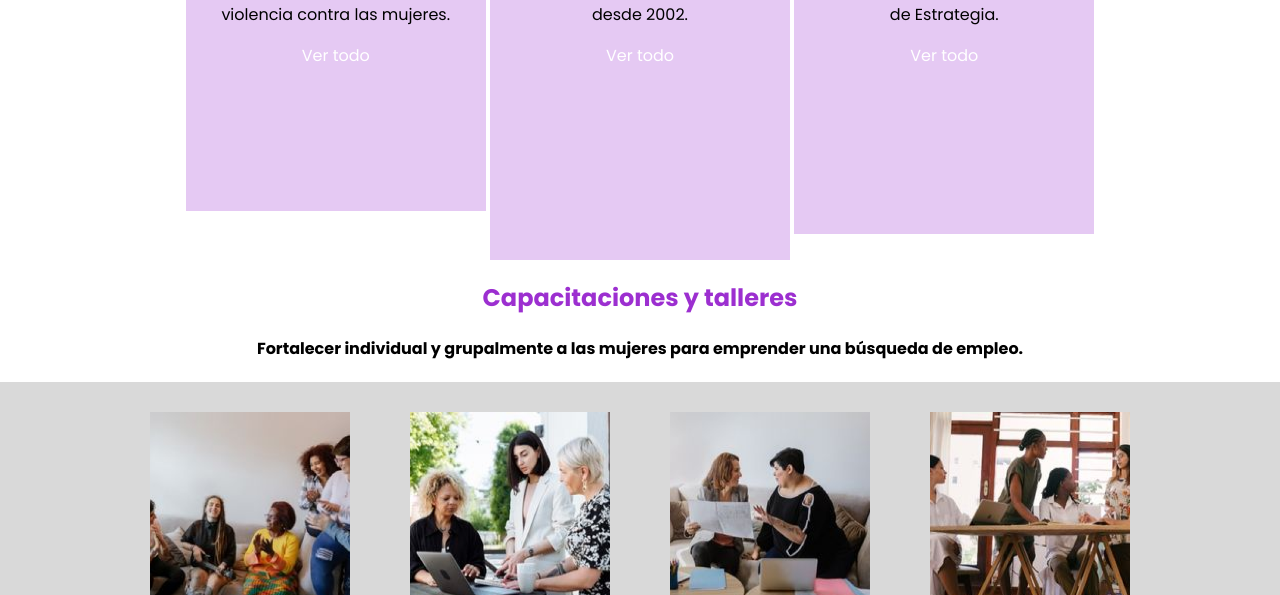
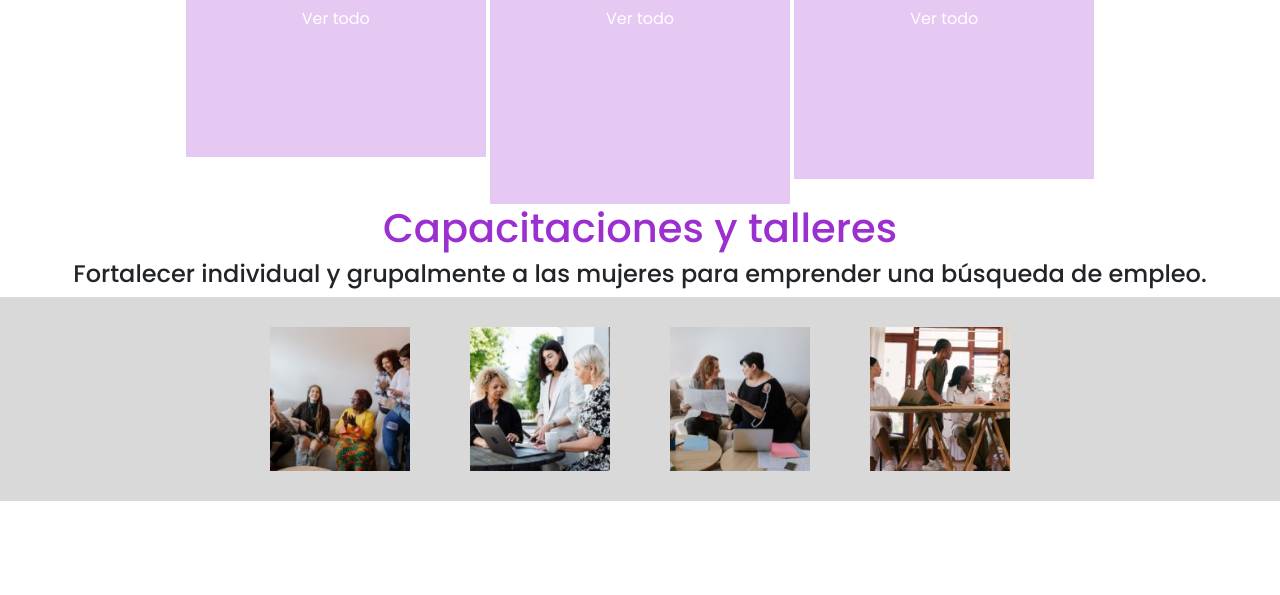
Before and after one commit to OlafPetersen/PreEntrega2-Petersen, a plain HTML site: page index.html in a window 1280 px wide. Shown: the part 729-1324 px from the top of the page. Drawn offline with nearby package versions, Linux system fonts and the light colour scheme.

Commit message:
Agregando Bootstrap

```diff
--- a/index.html
+++ b/index.html
@@ -4,7 +4,11 @@
     <meta charset="UTF-8">
     <meta http-equiv="X-UA-Compatible" content="IE=edge">
     <meta name="viewport" content="width=device-width, initial-scale=1.0">
+    <!-- CSS de Bootstrap -->
+    <link href="https://cdn.jsdelivr.net/npm/bootstrap@5.3.0-alpha3/dist/css/bootstrap.min.css" rel="stylesheet" integrity="sha384-KK94CHFLLe+nY2dmCWGMq91rCGa5gtU4mk92HdvYe+M/SXH301p5ILy+dN9+nJOZ" crossorigin="anonymous">
+    <!-- Mi CSS -->
     <link rel="stylesheet" href="style.css">
+    <!-- Google Fonts -->
     <link href="https://fonts.googleapis.com/css2?family=Poppins:ital,wght@0,100;0,200;0,300;0,400;0,500;0,600;0,700;0,800;0,900;1,100;1,200;1,300;1,400;1,500;1,600;1,700;1,800;1,900&display=swap" rel="stylesheet">
     <title>MEI</title>
 </head>
@@ -96,5 +100,8 @@
             <img src="img/Vector.png" alt="">
         </div>
     </footer>
+    <!-- Script de Boostrap -->
+    <script src="https://cdn.jsdelivr.net/npm/bootstrap@5.3.0-alpha3/dist/js/bootstrap.bundle.min.js" integrity="sha384-ENjdO4Dr2bkBIFxQpeoTz1HIcje39Wm4jDKdf19U8gI4ddQ3GYNS7NTKfAdVQSZe" crossorigin="anonymous"></script>
+
 </body>
 </html>
```
Also changed, not shown: Wireframe-Mockup/Contacto DESKTOP BAJA.png (deleted), Wireframe-Mockup/Contacto.m.ALTA.png (deleted), Wireframe-Mockup/Contacto.m.png (deleted), Wireframe-Mockup/Desayunos DESKTOP BAJA.png (deleted), Wireframe-Mockup/Desayunos.M.ALTA.png (deleted), Wireframe-Mockup/Desayunos.M.png (deleted), Wireframe-Mockup/Dona hoy DESKTOP ALTA.png (deleted), Wireframe-Mockup/Dona hoy DESKTOP BAJA.png (deleted), Wireframe-Mockup/Doná hoy. M.ALTA.png (deleted), Wireframe-Mockup/Doná hoy. M.png (deleted), Wireframe-Mockup/Home DESKTOP BAJA.png (deleted), Wireframe-Mockup/Home.M.ALTA.png (deleted), Wireframe-Mockup/Home.M.png (deleted), 3 other files.
